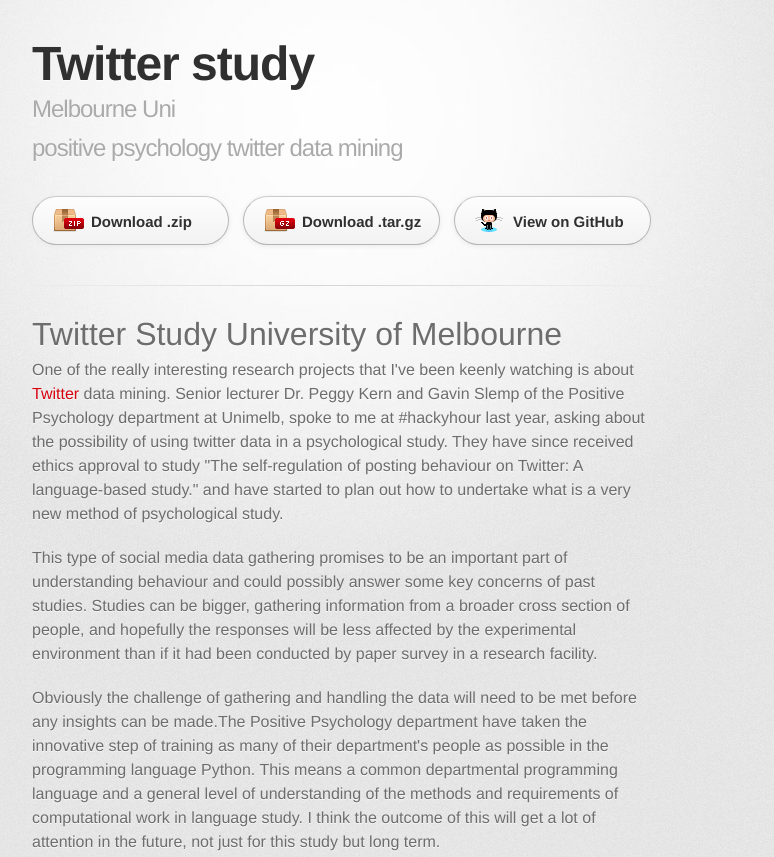
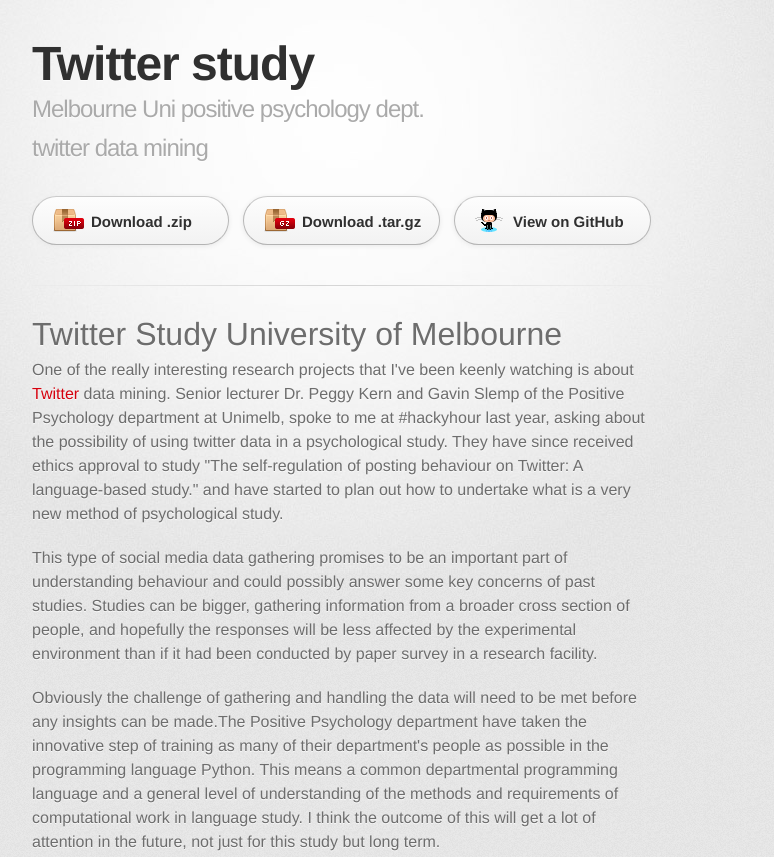
Before and after one commit to alistairwalsh/twitter_study, a plain HTML site: page index.html in a window 1280 px wide. Shown: the top 857 px of the page, without its empty margins (298-1072 px from the left). Drawn offline with Linux system fonts and the light colour scheme; a web font is replaced by a local one.

Commit message:
Update index.html

```diff
--- a/index.html
+++ b/index.html
@@ -19,8 +19,8 @@
 
         <header>
           <h1>Twitter study</h1>
-          <h2>Melbourne Uni</h2>
-          <h2>positive psychology twitter data mining</h2>
+          <h2>Melbourne Uni positive psychology dept.</h2>
+          <h2>twitter data mining</h2>
         </header>
 
         <section id="downloads" class="clearfix">
```
